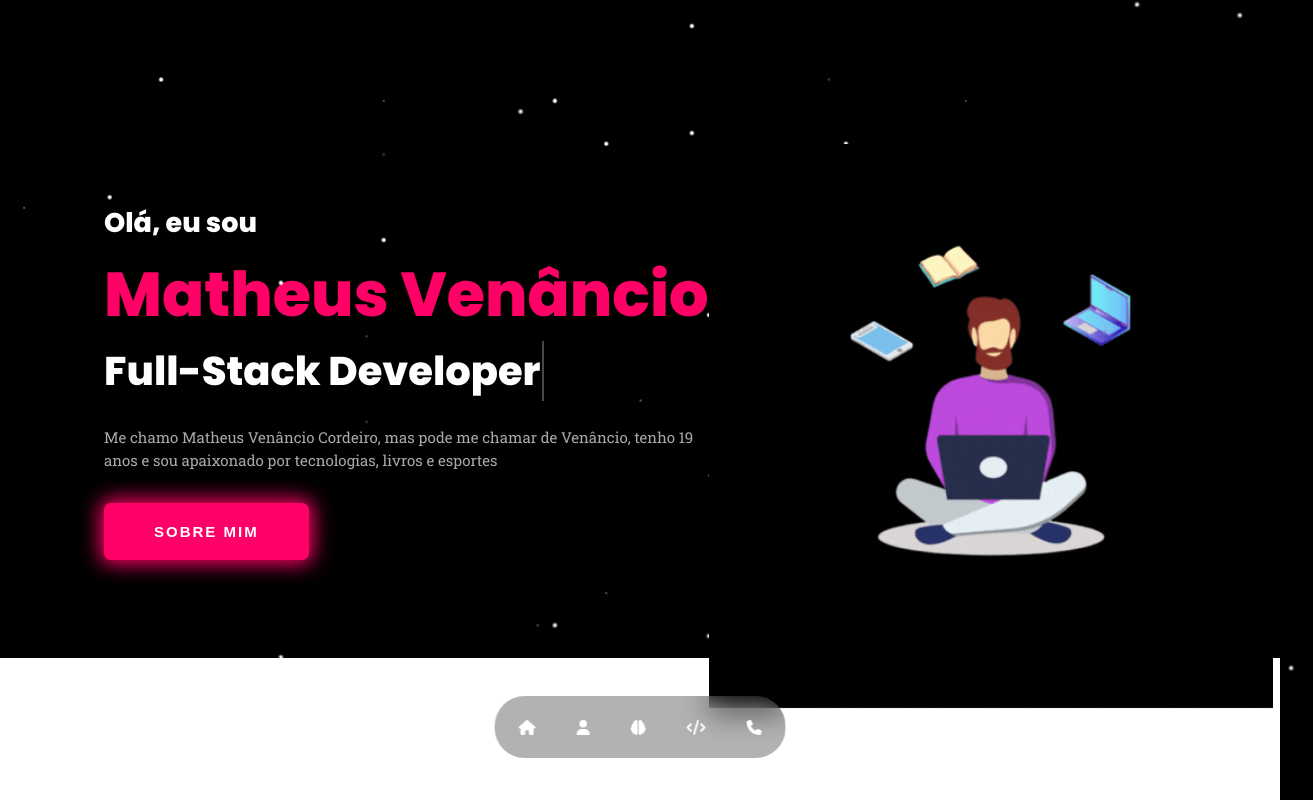
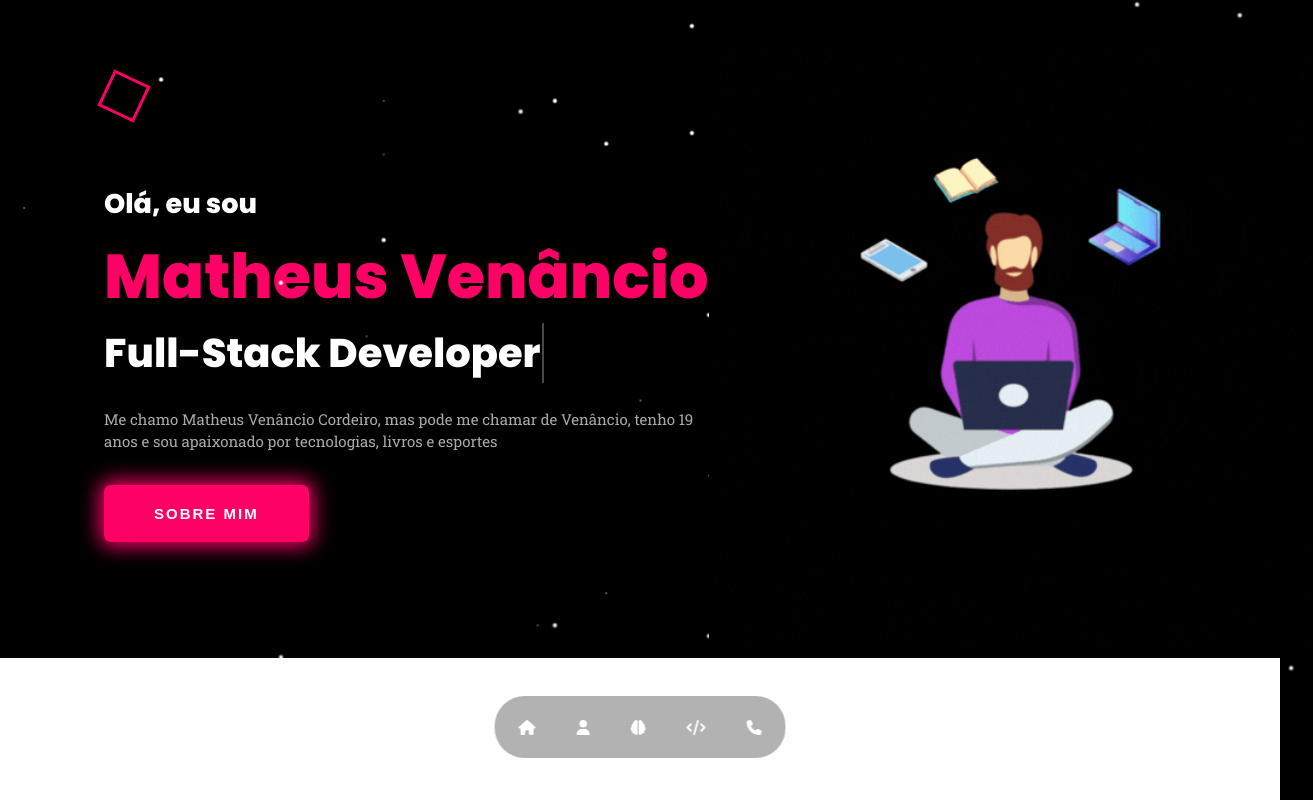
Before and after one commit to Matheus-Venancio/meusite, a React (Create React App) app: page / in a window 1280 px wide. Shown: the top 800 px of the page, 1313 px wide, since content can reach past the window. Built offline with nearby package versions, Linux system fonts and the light colour scheme.

Commit message:
home finish

```diff
--- a/src/pages/Home/index.js
+++ b/src/pages/Home/index.js
@@ -10,6 +10,9 @@ export default function Home() {
       <BackgroundHome />
       <div class="wrapper">
         <div class="col-a">
+          <div className="loader">
+
+          </div>
           <h2>Olá, eu sou</h2>
           <h1>Matheus Venâncio</h1>
           <h3 class="line-1 anim-typewriter">Full-Stack Developer</h3>
--- a/src/pages/Home/styles.css
+++ b/src/pages/Home/styles.css
@@ -17,6 +17,39 @@
   top: 0;
   left: 0;
   z-index: -1;
+}
+
+#home .wrapper{
+  margin-top: -7rem;
+}
+#home .loader{
+  margin-bottom: 4.8rem;
+  margin-left: 2rem;
+  transform: translate(-50%,-50%);
+  width: 4rem;
+  height: 4rem;
+  box-sizing: border-box;
+  border: 3px solid var(--headline--);
+  animation: animate 2s linear infinite;
+}
+
+
+@keyframes animate {
+  0%{
+    transform: translate(-50%,-50%) rotate(0deg);
+  }
+  25%{
+    transform: translate(-50%,-50%) rotate(180deg);
+  }
+  50%{
+    transform: translate(-50%,-50%) rotate(180deg);
+  }
+  75%{
+    transform: translate(-50%,-50%) rotate(360deg);
+  }
+  100%{
+    transform: translate(-50%,-50%) rotate(360deg);
+  }
 }
 
 #home button {
@@ -100,12 +133,12 @@ to{border-right-color: transparent;}
   animation-duration: 4s;
   animation-iteration-count: infinite;
   animation-timing-function: ease-in-out;
-  margin-left: 30px;
   margin-top: 5px;
-  width: 56.4rem;
+  width: 60.4rem;
   display: block;
   margin-inline: auto;
   object-position: 0 2rem;
+  margin-top: -2rem;
 }
 
 @keyframes floating {
@@ -149,6 +182,6 @@ to{border-right-color: transparent;}
   }
 
   #home .col-b img {
-    width: 79rem;
+    width: 69rem;
   }
 }
```
